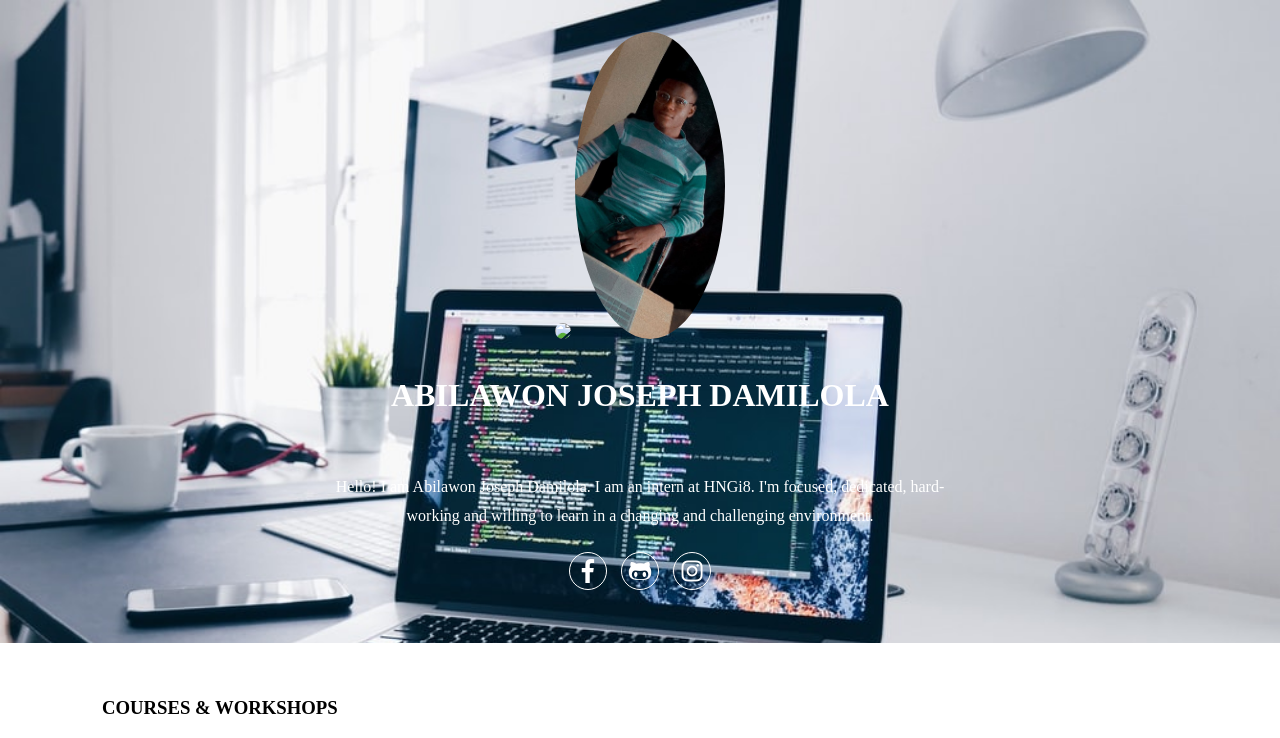
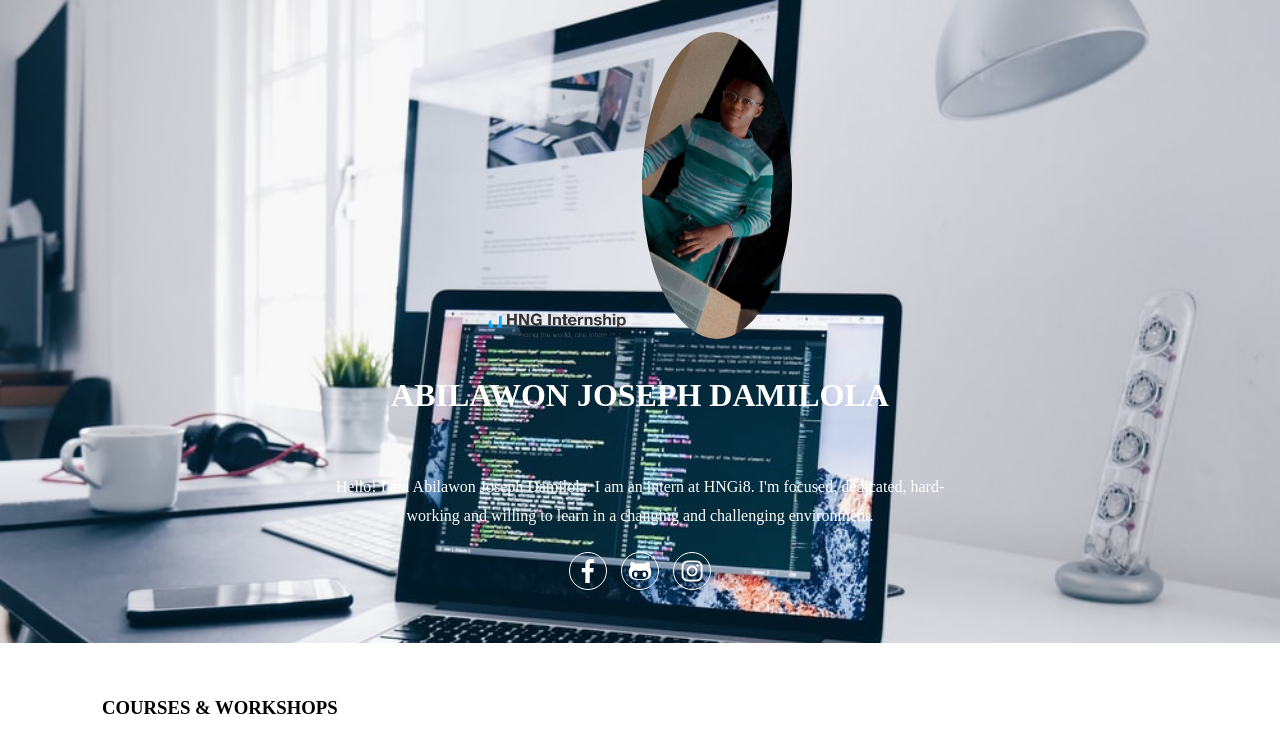
Before and after one commit to J-CODEE/Resume, a plain HTML site: page index.html in a window 1280 px wide. Shown: the top 738 px of the page. Drawn offline with Linux system fonts and the light colour scheme.

Commit message:
Update index.html

```diff
--- a/index.html
+++ b/index.html
@@ -15,7 +15,7 @@
 <body>
   <header>
     <div>
-      <img src="brand-logo.jpg"/>
+      <img src="brand-logo.png"/>
       <img src="me.jpg" />
     </div>
     <h1>Abilawon Joseph Damilola</h1>
```
